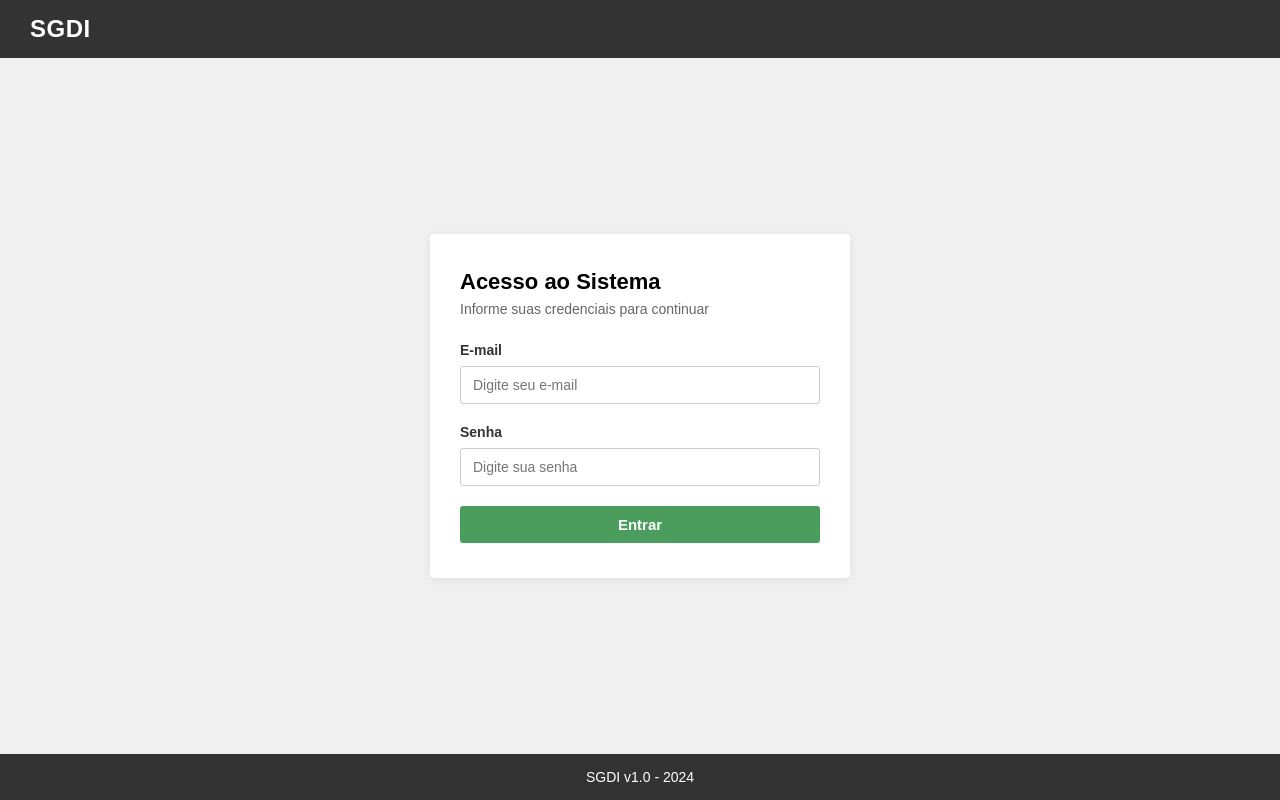
After one commit to LucasFederizzi/Projeto-SGDI, a Flask app: page /login in a window 1280 px wide. The commit adds this page. Run offline with Flask 3, Linux system fonts and the light colour scheme.

Commit message:
Login imprementado

```diff
--- a/app.py
+++ b/app.py
@@ -1,4 +1,4 @@
-from flask import Flask, render_template, request, redirect, url_for, flash
+from flask import Flask, render_template, request, redirect, url_for, flash, session
 import sqlite3
 import string
 from datetime import datetime
@@ -6,6 +6,11 @@ from datetime import datetime
 app = Flask(__name__)
 app.secret_key = '123456'
 
+USUARIOS = {
+    'juliana@gmail.com': {'senha': 'juliana', 'nome': 'Juliana Castanho Teixeira'},
+    'lucas@gmail.com': {'senha': 'lucas', 'nome': 'Lucas boeira'},
+    'techio@gmail.com': {'senha': 'techio', 'nome': 'Gabriel Techio'},
+}
 
 def get_db():
     conn = sqlite3.connect('demandas.db')
@@ -18,6 +23,40 @@ def caracteres_invalidos(*textos):
         if texto and any(char in string.punctuation for char in texto):
             return True
     return False
+
+
+@app.before_request
+def verificar_login():
+    if 'email' not in session and request.endpoint not in ['login', 'logout', 'static']:
+        return redirect(url_for('login'))
+
+
+@app.route('/login', methods=['GET', 'POST'])
+def login():
+    if request.method == 'POST':
+        email = request.form.get('email', '').strip().lower()
+        senha = request.form.get('senha', '')
+
+        if not email or not senha:
+            flash('Por favor, preencha o e-mail e a senha.')
+            return redirect(url_for('login'))
+
+        if email in USUARIOS and USUARIOS[email]['senha'] == senha:
+            session['email'] = email
+            session['usuario'] = USUARIOS[email]['nome']
+            return redirect(url_for('index'))
+        else:
+            flash('E-mail ou senha incorretos.')
+            return redirect(url_for('login'))
+
+    return render_template('login.html')
+
+
+@app.route('/logout')
+def logout():
+    session.clear()
+    flash('Você saiu da sua conta.')
+    return redirect(url_for('login'))
 
 
 @app.route('/')
@@ -51,7 +90,6 @@ def nova_demanda():
         prioridade = request.form['prioridade']
         prazo = request.form['prazo']
 
-        # 'descricao' removida da validação para permitir caracteres especiais
         if caracteres_invalidos(titulo, solicitante, prioridade):
             flash('Os campos (exceto descrição) não podem conter caracteres especiais.')
             return redirect('/nova_demanda')
@@ -83,7 +121,6 @@ def editar(id):
         prioridade = request.form['prioridade']
         prazo = request.form['prazo']
 
-        # 'descricao' removida da validação aqui também
         if caracteres_invalidos(titulo, solicitante, prioridade):
             flash('Os campos (exceto descrição) não podem conter caracteres especiais.')
             conn.close()
--- /dev/null
+++ b/templates/Login.html
@@ -0,0 +1,173 @@
+<!DOCTYPE html>
+<html lang="pt-br">
+<head>
+    <meta charset="UTF-8">
+    <meta name="viewport" content="width=device-width, initial-scale=1.0">
+    <title>SGDI - Login</title>
+    <style>
+        * {
+            box-sizing: border-box;
+            margin: 0;
+            padding: 0;
+            font-family: Arial, Helvetica, sans-serif;
+        }
+
+        body {
+            background-color: #f0f0f0;
+            display: flex;
+            flex-direction: column;
+            min-height: 100vh;
+        }
+
+        header {
+            background-color: #333333;
+            color: #ffffff;
+            padding: 15px 30px;
+            display: flex;
+            align-items: center;
+            justify-content: space-between;
+        }
+
+        header h1 {
+            font-size: 24px;
+            font-weight: bold;
+            letter-spacing: 0.5px;
+        }
+
+        .main-container {
+            flex: 1;
+            display: flex;
+            justify-content: center;
+            align-items: center;
+            padding: 40px 20px;
+        }
+
+        .login-card {
+            background-color: #ffffff;
+            width: 100%;
+            max-width: 420px;
+            padding: 35px 30px;
+            border-radius: 4px;
+            box-shadow: 0 2px 8px rgba(0,0,0,0.08);
+        }
+
+        .login-card h2 {
+            margin-bottom: 6px;
+            color: #000000;
+            font-size: 22px;
+        }
+
+        .login-card p.subtitle {
+            color: #666666;
+            font-size: 14px;
+            margin-bottom: 25px;
+        }
+
+        .alert-list {
+            list-style: none;
+            margin-bottom: 20px;
+        }
+
+        .alert-item {
+            background-color: #f8d7da;
+            color: #721c24;
+            border: 1px solid #f5c6cb;
+            padding: 10px 12px;
+            border-radius: 4px;
+            font-size: 14px;
+        }
+
+        .form-group {
+            margin-bottom: 20px;
+        }
+
+        .form-group label {
+            display: block;
+            margin-bottom: 8px;
+            font-weight: bold;
+            font-size: 14px;
+            color: #333333;
+        }
+
+        .form-group input {
+            width: 100%;
+            padding: 10px 12px;
+            font-size: 14px;
+            border: 1px solid #cccccc;
+            border-radius: 3px;
+            outline: none;
+        }
+
+        .form-group input:focus {
+            border-color: #4a9d5d;
+        }
+
+        .btn-submit {
+            width: 100%;
+            background-color: #4a9d5d;
+            color: #ffffff;
+            border: none;
+            padding: 10px 16px;
+            font-size: 15px;
+            font-weight: bold;
+            border-radius: 3px;
+            cursor: pointer;
+            transition: background-color 0.2s;
+        }
+
+        .btn-submit:hover {
+            background-color: #3e864f;
+        }
+
+        footer {
+            background-color: #333333;
+            color: #ffffff;
+            text-align: center;
+            padding: 15px;
+            font-size: 14px;
+        }
+    </style>
+</head>
+<body>
+
+    <header>
+        <h1>SGDI</h1>
+    </header>
+
+    <div class="main-container">
+        <div class="login-card">
+            <h2>Acesso ao Sistema</h2>
+            <p class="subtitle">Informe suas credenciais para continuar</p>
+
+            {% with messages = get_flashed_messages() %}
+              {% if messages %}
+                <ul class="alert-list">
+                {% for message in messages %}
+                  <li class="alert-item">{{ message }}</li>
+                {% endfor %}
+                </ul>
+              {% endif %}
+            {% endwith %}
+
+            <form method="POST" action="/login">
+                <div class="form-group">
+                    <label for="email">E-mail</label>
+                    <input type="email" id="email" name="email" required placeholder="Digite seu e-mail">
+                </div>
+
+                <div class="form-group">
+                    <label for="senha">Senha</label>
+                    <input type="password" id="senha" name="senha" required placeholder="Digite sua senha">
+                </div>
+
+                <button type="submit" class="btn-submit">Entrar</button>
+            </form>
+        </div>
+    </div>
+
+    <footer>
+        SGDI v1.0 - 2024
+    </footer>
+
+</body>
+</html>
```
Also changed, not shown: templates/index.html (+7 -3 lines), demandas.db (added).
